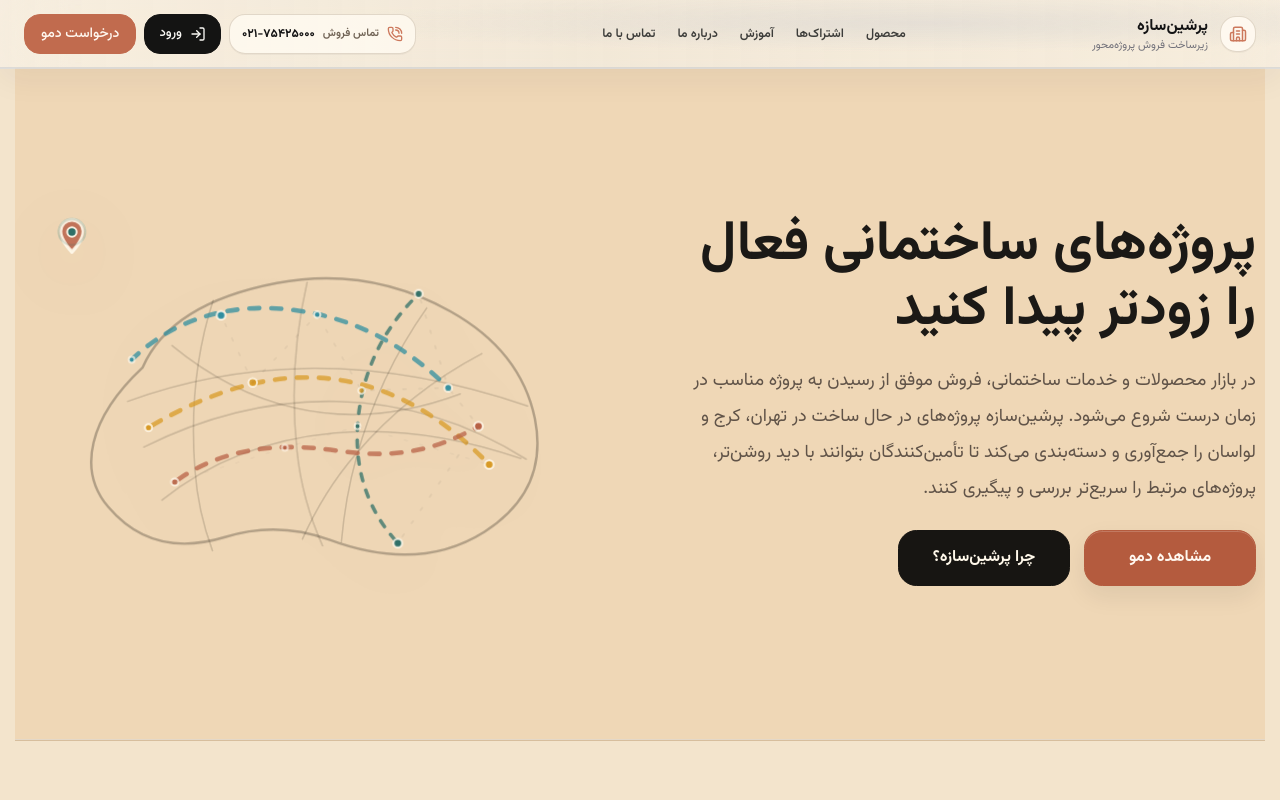
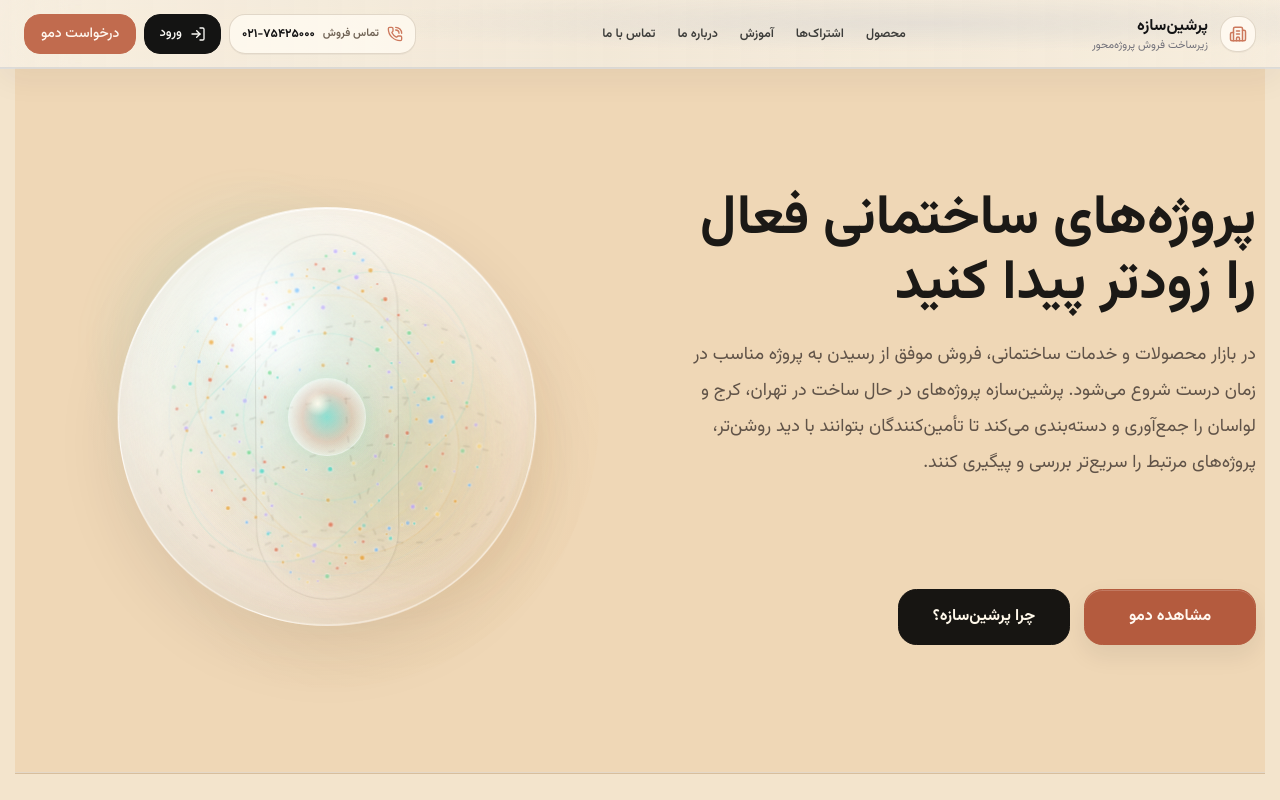
Before and after one commit to mahyarkalbasii-cloud/codex-marketing-website, a Next.js app: page / in a window 1280 px wide. Built offline with nearby package versions, Linux system fonts and the light colour scheme.

Commit message:
feat(marketing): restore particle orb hero

```diff
--- a/src/components/hero/HeroMapVisual.tsx
+++ b/src/components/hero/HeroMapVisual.tsx
@@ -1,142 +1,120 @@
+import type { CSSProperties } from "react";
+
 import { cn } from "@/lib/utils";
 
 type HeroMapVisualProps = {
   compact?: boolean;
 };
 
+const heroParticlePalette = [
+  "#56d6c8",
+  "#6fb7ff",
+  "#e2a23e",
+  "#d77559",
+  "#80d69a",
+  "#b9a7ff",
+  "#f6d98a",
+];
+
+const heroParticleBands = [
+  { count: 42, duration: "18s", name: "a", offset: 0.15, radiusX: 45, radiusY: 17, rotation: "-13deg" },
+  { count: 40, duration: "22s", name: "b", offset: 0.72, radiusX: 40, radiusY: 28, rotation: "31deg" },
+  { count: 36, duration: "26s", name: "c", offset: 1.28, radiusX: 35, radiusY: 38, rotation: "-45deg" },
+  { count: 32, duration: "31s", name: "d", offset: 2.08, radiusX: 28, radiusY: 43, rotation: "72deg" },
+  { count: 28, duration: "28s", name: "e", offset: 2.7, radiusX: 22, radiusY: 33, rotation: "-76deg" },
+  { count: 24, duration: "20s", name: "f", offset: 1.62, radiusX: 14, radiusY: 25, rotation: "18deg" },
+].map((band, bandIndex) => ({
+  ...band,
+  particles: Array.from({ length: band.count }, (_, index) => {
+    const angle = (index / band.count) * Math.PI * 2 + band.offset;
+    const colorIndex = (index + bandIndex * 2) % heroParticlePalette.length;
+    const sizeStep = (index + bandIndex) % 4;
+    const opacityStep = (index + bandIndex) % 5;
+
+    return {
+      color: heroParticlePalette[colorIndex],
+      delay: `${(index + bandIndex * 5) * -0.13}s`,
+      depth: (0.78 + ((index + bandIndex) % 8) * 0.035).toFixed(2),
+      left: `${50 + Math.cos(angle) * band.radiusX}%`,
+      opacity: (0.52 + opacityStep * 0.075).toFixed(2),
+      size: `${2.15 + sizeStep * 0.52}px`,
+      top: `${50 + Math.sin(angle) * band.radiusY}%`,
+    };
+  }),
+}));
+
 export function HeroMapVisual({ compact = false }: HeroMapVisualProps) {
   return (
     <div
       className={cn(
-        "hero-laptop-map-visual",
+        "hero-laptop-map-visual hero-data-orb-visual",
         compact && "hero-laptop-map-visual--compact",
       )}
     >
-      <div className="hero-laptop-map-stage">
-        <svg
-          aria-labelledby="hero-tehran-motion-title"
-          className="hero-motion-line-art hero-tehran-motion"
-          role="img"
-          viewBox="0 0 760 500"
-        >
-          <title id="hero-tehran-motion-title">
-            Animated line-art map of Tehran with moving construction opportunity
-            pins
-          </title>
+      <div
+        className="hero-data-orb-stage problem-orb-stage"
+        aria-label="Live construction-market intelligence orb with moving data particles"
+      >
+        <div className="hero-data-orb-shell problem-orb-shell" aria-hidden="true">
+          <span className="hero-data-orb-aura problem-orb-aura" />
 
-          <defs>
-            <path
-              id="hero-tehran-route-north"
-              d="M89 190C152 129 236 104 330 116c93 12 166 53 230 116"
-            />
-            <path
-              id="hero-tehran-route-center"
-              d="M114 291c91-54 176-79 255-74 93 6 174 49 252 129"
-            />
-            <path
-              id="hero-tehran-route-south"
-              d="M153 372c61-45 141-61 239-47 80 12 143 4 213-36"
-            />
-            <path
-              id="hero-tehran-route-cross"
-              d="M516 92c-56 55-86 121-91 197-4 68 16 126 60 174"
-            />
-          </defs>
+          <svg
+            className="hero-data-orb-map"
+            viewBox="0 0 460 460"
+            aria-hidden="true"
+          >
+            <path d="M82 205c49-68 127-101 233-97 72 3 124 30 157 82 32 52 26 112-17 160-45 51-108 64-190 38-42-13-80-12-114 3-57 25-103 5-138-59-24-45-1-89 69-127Z" />
+            <path d="M76 247c79-31 158-44 238-39 67 5 124 24 171 58" />
+            <path d="M107 321c68-40 151-57 250-51 61 4 111 19 151 45" />
+            <path d="M162 124c-22 74-25 155-8 244" />
+            <path d="M274 101c-19 68-23 136-12 203 7 43 22 83 46 121" />
+            <path d="M390 151c-54 52-91 113-111 183" />
+          </svg>
 
-          <g className="hero-tehran-plot" aria-hidden="true">
-            <path
-              className="hero-tehran-boundary"
-              d="M105 202c28-64 95-106 200-126 91-17 177-3 258 42 70 39 112 92 126 160 14 71-11 127-75 168-65 41-142 45-231 12-52-19-104-20-155-4-72 22-130 7-174-45-46-54-29-132 51-207Z"
-            />
-            <path d="M83 252c84-31 171-47 263-49 107-2 218 17 332 56" />
-            <path d="M107 320c94-47 189-70 287-68 101 2 195 31 282 86" />
-            <path d="M149 169c57 47 118 78 183 93 78 18 160 11 246-21" />
-            <path d="M210 102c-25 77-34 161-27 252 3 42 12 82 26 120" />
-            <path d="M350 75c-19 82-24 166-15 251 5 49 18 96 38 141" />
-            <path d="M528 113c-48 68-83 143-105 224-11 39-18 80-22 124" />
-            <path d="M610 181c-74 39-136 89-188 150-32 37-58 79-79 126" />
-            <path d="M134 399c72-58 158-91 257-100 88-8 180 5 277 38" />
-          </g>
+          <span className="problem-orb-ring problem-orb-ring-a" />
+          <span className="problem-orb-ring problem-orb-ring-b" />
+          <span className="problem-orb-ring problem-orb-ring-c" />
 
-          <g className="hero-tehran-routes" aria-hidden="true">
-            <use href="#hero-tehran-route-north" className="hero-tehran-route hero-tehran-route--north" />
-            <use href="#hero-tehran-route-center" className="hero-tehran-route hero-tehran-route--center" />
-            <use href="#hero-tehran-route-south" className="hero-tehran-route hero-tehran-route--south" />
-            <use href="#hero-tehran-route-cross" className="hero-tehran-route hero-tehran-route--cross" />
-          </g>
+          <div className="problem-orb-band-stack">
+            {heroParticleBands.map((band, bandIndex) => (
+              <div
+                className={`problem-orb-band problem-orb-band-${band.name}`}
+                key={band.name}
+                style={
+                  {
+                    "--band-delay": `${bandIndex * -2.2}s`,
+                    "--band-duration": band.duration,
+                    "--band-rotation": band.rotation,
+                  } as CSSProperties
+                }
+              >
+                {band.particles.map((particle, index) => (
+                  <span
+                    className="problem-orb-particle"
+                    key={`${band.name}-${index}`}
+                    style={
+                      {
+                        "--particle-color": particle.color,
+                        "--particle-delay": particle.delay,
+                        "--particle-depth": particle.depth,
+                        "--particle-opacity": particle.opacity,
+                        "--particle-size": particle.size,
+                        left: particle.left,
+                        top: particle.top,
+                      } as CSSProperties
+                    }
+                  />
+                ))}
+              </div>
+            ))}
+          </div>
 
-          <g className="hero-tehran-nodes" aria-hidden="true">
-            <circle className="hero-tehran-node hero-tehran-node--north" cx="89" cy="190" r="4.5" />
-            <circle className="hero-tehran-node hero-tehran-node--north" cx="222" cy="124" r="5.5" />
-            <circle className="hero-tehran-node hero-tehran-node--north" cx="365" cy="123" r="4.5" />
-            <circle className="hero-tehran-node hero-tehran-node--north" cx="560" cy="232" r="6" />
-
-            <circle className="hero-tehran-node hero-tehran-node--center" cx="114" cy="291" r="4.5" />
-            <circle className="hero-tehran-node hero-tehran-node--center" cx="269" cy="224" r="6" />
-            <circle className="hero-tehran-node hero-tehran-node--center" cx="431" cy="236" r="5" />
-            <circle className="hero-tehran-node hero-tehran-node--center" cx="621" cy="346" r="5.5" />
-
-            <circle className="hero-tehran-node hero-tehran-node--south" cx="153" cy="372" r="5" />
-            <circle className="hero-tehran-node hero-tehran-node--south" cx="317" cy="321" r="4.5" />
-            <circle className="hero-tehran-node hero-tehran-node--south" cx="605" cy="289" r="5.5" />
-
-            <circle className="hero-tehran-node hero-tehran-node--cross" cx="516" cy="92" r="5.5" />
-            <circle className="hero-tehran-node hero-tehran-node--cross" cx="425" cy="289" r="4.5" />
-            <circle className="hero-tehran-node hero-tehran-node--cross" cx="485" cy="463" r="5.5" />
-          </g>
-
-          <g className="hero-tehran-constellation" aria-hidden="true">
-            <path d="M222 124 269 224 365 123 431 236 560 232" />
-            <path d="M153 372 317 321 425 289 621 346" />
-            <path d="M516 92 560 232 605 289 485 463" />
-          </g>
-
-          <g className="hero-tehran-mobile-pins" aria-hidden="true">
-            <g className="hero-tehran-moving-pin hero-tehran-moving-pin--north">
-              <animateMotion dur="8.8s" repeatCount="indefinite">
-                <mpath href="#hero-tehran-route-north" />
-              </animateMotion>
-              <circle className="hero-tehran-pin-wave" r="18" />
-              <path
-                className="hero-tehran-pin-body"
-                d="M0-19c10 0 18 8 18 18 0 14-18 32-18 32S-18 13-18-1c0-10 8-18 18-18Z"
-              />
-              <circle className="hero-tehran-pin-core" cy="-1" r="5" />
-            </g>
-
-            <g className="hero-tehran-moving-pin hero-tehran-moving-pin--center">
-              <animateMotion begin="-2.2s" dur="9.6s" repeatCount="indefinite">
-                <mpath href="#hero-tehran-route-center" />
-              </animateMotion>
-              <circle className="hero-tehran-pin-wave" r="17" />
-              <path
-                className="hero-tehran-pin-body"
-                d="M0-18c10 0 17 8 17 17 0 14-17 31-17 31S-17 13-17-1c0-9 7-17 17-17Z"
-              />
-              <circle className="hero-tehran-pin-core" cy="-1" r="4.5" />
-            </g>
-
-            <g className="hero-tehran-moving-pin hero-tehran-moving-pin--south">
-              <animateMotion begin="-4.1s" dur="10.4s" repeatCount="indefinite">
-                <mpath href="#hero-tehran-route-south" />
-              </animateMotion>
-              <circle className="hero-tehran-pin-wave" r="16" />
-              <path
-                className="hero-tehran-pin-body"
-                d="M0-17c9 0 16 7 16 16 0 13-16 29-16 29S-16 12-16-1c0-9 7-16 16-16Z"
-              />
-              <circle className="hero-tehran-pin-core" cy="-1" r="4.25" />
-            </g>
-
-            <g className="hero-tehran-moving-dot hero-tehran-moving-dot--cross">
-              <animateMotion begin="-1.4s" dur="7.8s" repeatCount="indefinite">
-                <mpath href="#hero-tehran-route-cross" />
-              </animateMotion>
-              <circle r="7" />
-              <circle r="18" />
-            </g>
-          </g>
-        </svg>
+          <span className="hero-data-orb-core problem-orb-core">
+            <span />
+            <span />
+            <span />
+          </span>
+        </div>
       </div>
     </div>
   );
```
Also changed, not shown: src/app/globals.css.
